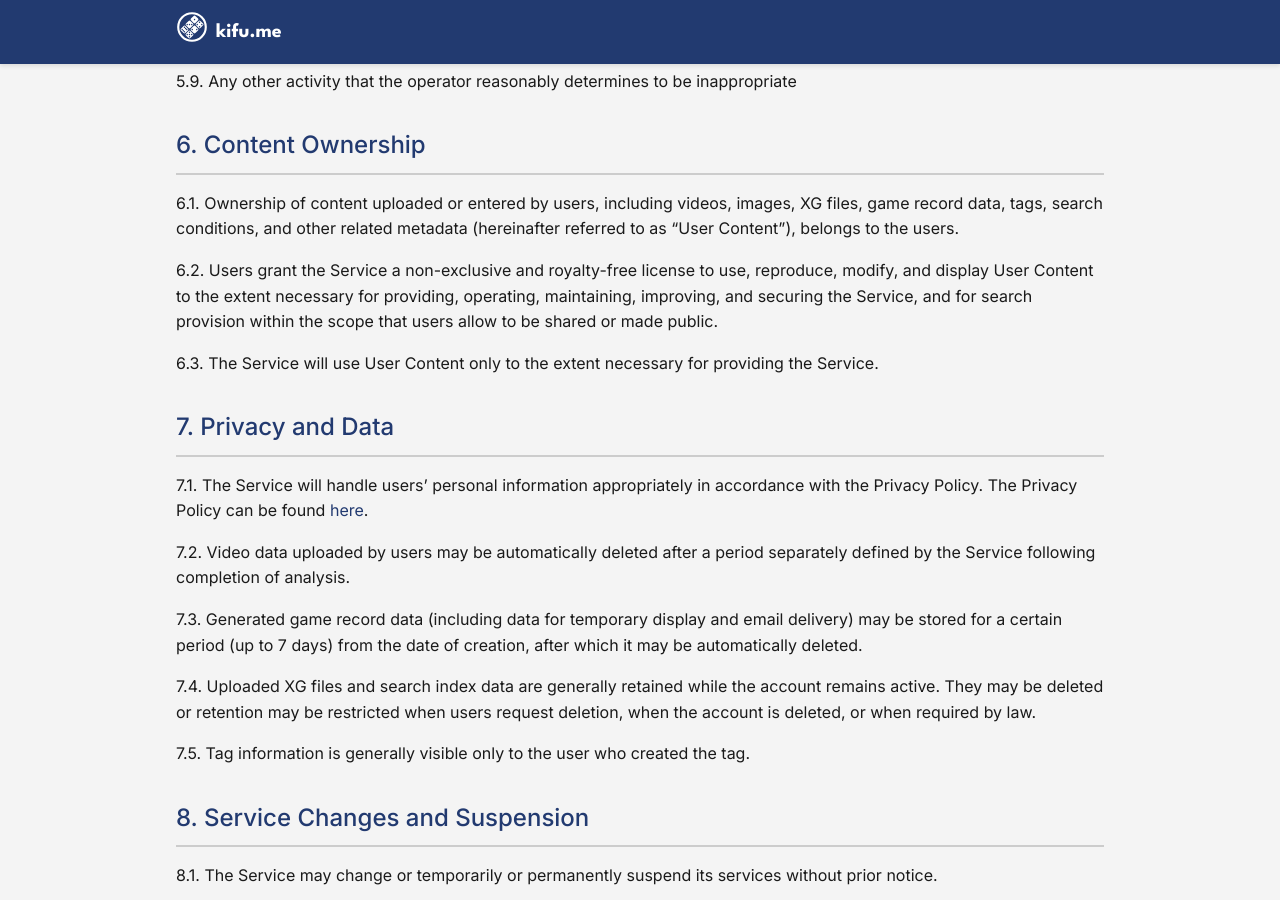
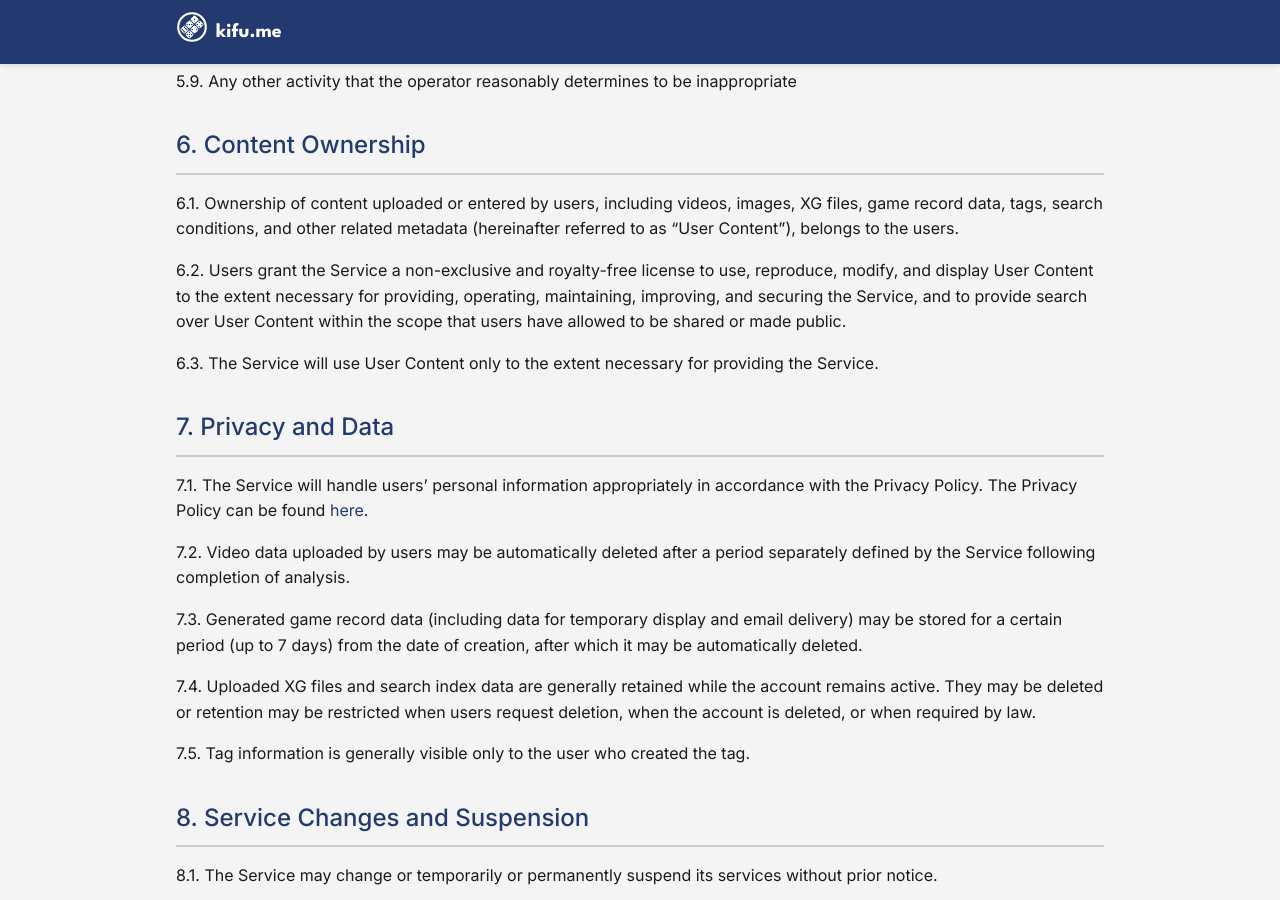
Before and after one commit to mkisono/kifume-support, a Jekyll site: the page built from TERMS.md, in a window 1280 px wide and 900 px high, scrolled down 1736 px. Built offline with Jekyll 4.4.1, drawn with Linux system fonts in a browser that asks for light colours.

Commit message:
Potential fix for pull request finding
Co-authored-by: Copilot Autofix powered by AI <175728472+Copilot@users.noreply.github.com>

```diff
--- a/TERMS.md
+++ b/TERMS.md
@@ -72,7 +72,7 @@ Users must not engage in the following activities when using the Service:
 
 6.1. Ownership of content uploaded or entered by users, including videos, images, XG files, game record data, tags, search conditions, and other related metadata (hereinafter referred to as "User Content"), belongs to the users.
 
-6.2. Users grant the Service a non-exclusive and royalty-free license to use, reproduce, modify, and display User Content to the extent necessary for providing, operating, maintaining, improving, and securing the Service, and for search provision within the scope that users allow to be shared or made public.
+6.2. Users grant the Service a non-exclusive and royalty-free license to use, reproduce, modify, and display User Content to the extent necessary for providing, operating, maintaining, improving, and securing the Service, and to provide search over User Content within the scope that users have allowed to be shared or made public.
 
 6.3. The Service will use User Content only to the extent necessary for providing the Service.
 
```
